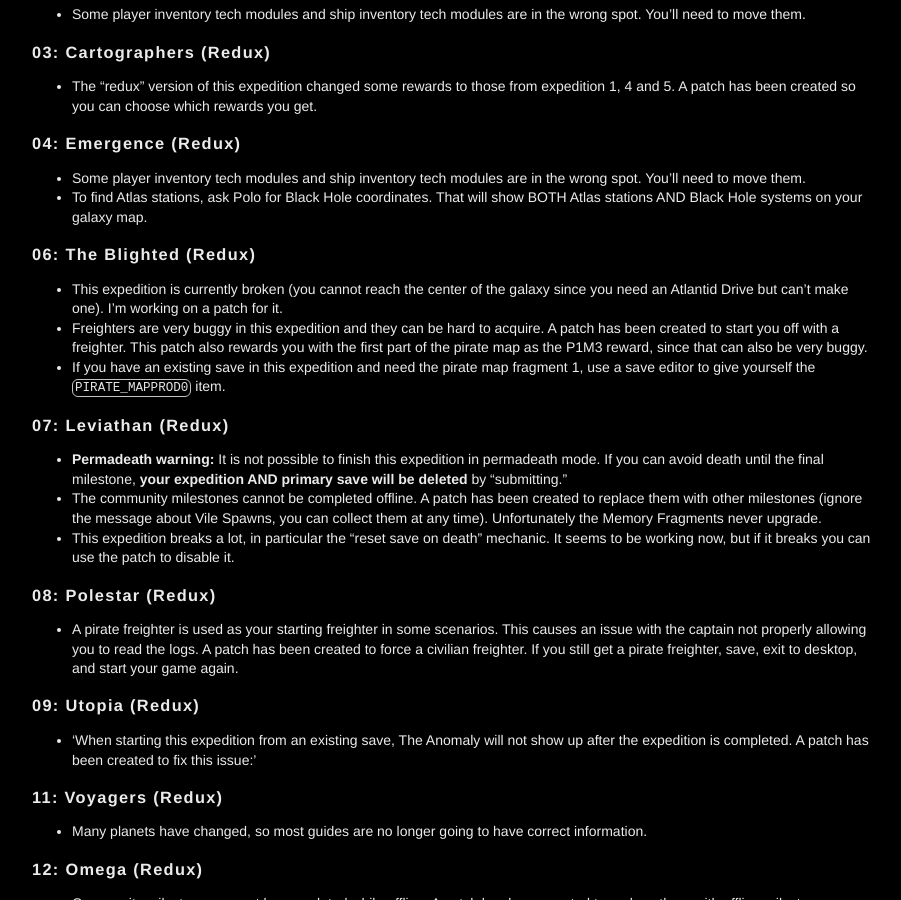
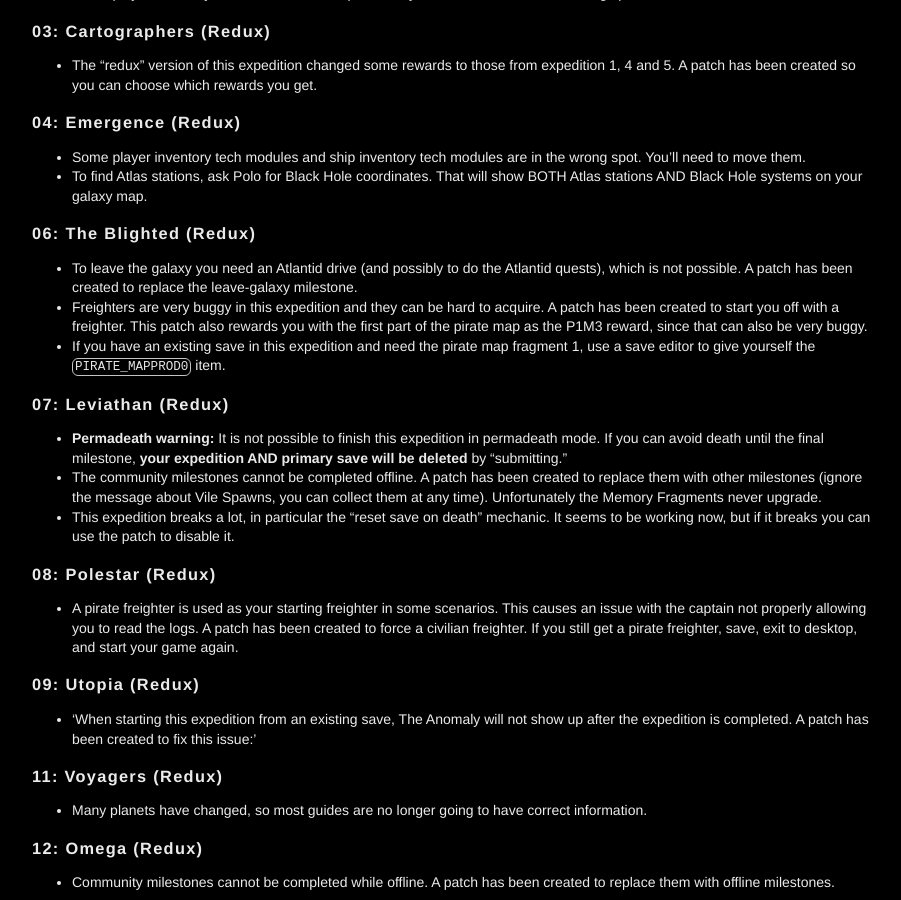
Before and after one commit to cwmonkey/nms-expeditions, a Jekyll site: the page built from index.html, in a window 1280 px wide and 900 px high, scrolled down 2493 px. Shown: the whole window, without its empty margins (183-1084 px from the left). Built offline with Jekyll 4.4.1, drawn with Linux system fonts in a browser that asks for light colours; some web fonts are replaced; some of the changed lines change nothing that is shown; some of the changed text lies outside the part shown.

Commit message:
Replacing the leave-galaxy milestone in The Blighted
An Atlantid drive and possibly finishing quests is required to leave the galaxy, which you cannot get in The Blighted.
In addition, the BUILD_BASE requires you to be in another galaxy, so that is replaced with the Utopia BUILD_BASE mission. A little awkward but whatever.

Fixes #24

```diff
--- a/_data/expeditions.yml
+++ b/_data/expeditions.yml
@@ -42,12 +42,12 @@
   redux: 1
 - id: e06
   name: '06: The Blighted'
-  description: (Currently Broken) The one about pirates
+  description: The one about pirates
   image: e06_the_blighted.png
   json: 06_redux_the_blighted.json
   redux: 1
   notice: >
-          * This expedition is currently broken (you cannot reach the center of the galaxy since you need an Atlantid Drive but can't make one). I'm working on a patch for it.
+          * To leave the galaxy you need an Atlantid drive (and possibly to do the Atlantid quests), which is not possible. A patch has been created to replace the leave-galaxy milestone.
 
           * Freighters are very buggy in this expedition and they can be hard to acquire. A patch has been created to start you off with a freighter. This patch also rewards you with the first part of the pirate map as the P1M3 reward, since that can also be very buggy.
 
@@ -57,9 +57,9 @@
      json: 06_redux_the_blighted.replace_freighter_rescue.patch.json
      description: Start out with a freighter and replace P1M3 ("Liberation" freighter rescue mission) with find buried treasure mission and give map fragment as a reward (Recommended)
      checked: 1
-   - id: the_blighted.no_warp_drive_reqs
-     json: 06_redux_the_blighted.no_warp_drive_reqs.patch.json
-     description: Remove warp requirements so you can leave the galaxy (Recommended)
+   - id: 06_redux_the_blighted.replace_leave_galaxy_milestone
+     json: 06_redux_the_blighted.replace_leave_galaxy_milestone.patch.json
+     description: Replace the leave-galaxy milestone (Recommended)
      checked: 1
 - id: e07
   name: '07: Leviathan'
--- /dev/null
+++ b/_includes/06_redux_the_blighted.replace_leave_galaxy_milestone.patch.json
@@ -0,0 +1,41 @@
+{
+  "Stages": [
+    null,
+    null,
+    null,
+    null,
+    {
+      "Milestones": [
+        null,
+        null,
+        null,
+        {
+          "Mission": "^GOT_CASH",
+          "Title": "^UI_EXPED_GOT_CASH_NAME",
+          "TitleUpper": "^UI_EXPED_GOT_CASH_NAME_U",
+          "Description": "^UI_EXPED_GOT_CASH_DESC",
+          "DescriptionDone": "^UI_EXPED_GOT_CASH_DESC_D",
+          "Amount": 8000000,
+          "Icon": {
+            "Filename": "textures/ui/frontend/icons/expedition/patch.units.dds"
+          },
+          "MissionIcon": {
+            "Filename": "textures/ui/frontend/icons/missions/expeditionmissions/mission.money.on.dds"
+          },
+          "MissionIconSelected": {
+            "Filename": "textures/ui/frontend/icons/missions/expeditionmissions/mission.money.on.dds"
+          },
+          "MissionIconNotSelected": {
+            "Filename": "textures/ui/frontend/icons/missions/expeditionmissions/mission.money.off.dds"
+          }
+        },
+        {
+          "Mission": "^S9_BUILD_BASE",
+          "Title": "^UI_EXPED_BUILD_BASE_NAME",
+          "TitleUpper": "^UI_EXPED_BUILD_BASE_NAME_U",
+          "Description": "^UI_EXPED_BUILD_BASE_DESC"
+        }
+      ]
+    }
+  ]
+}
```
